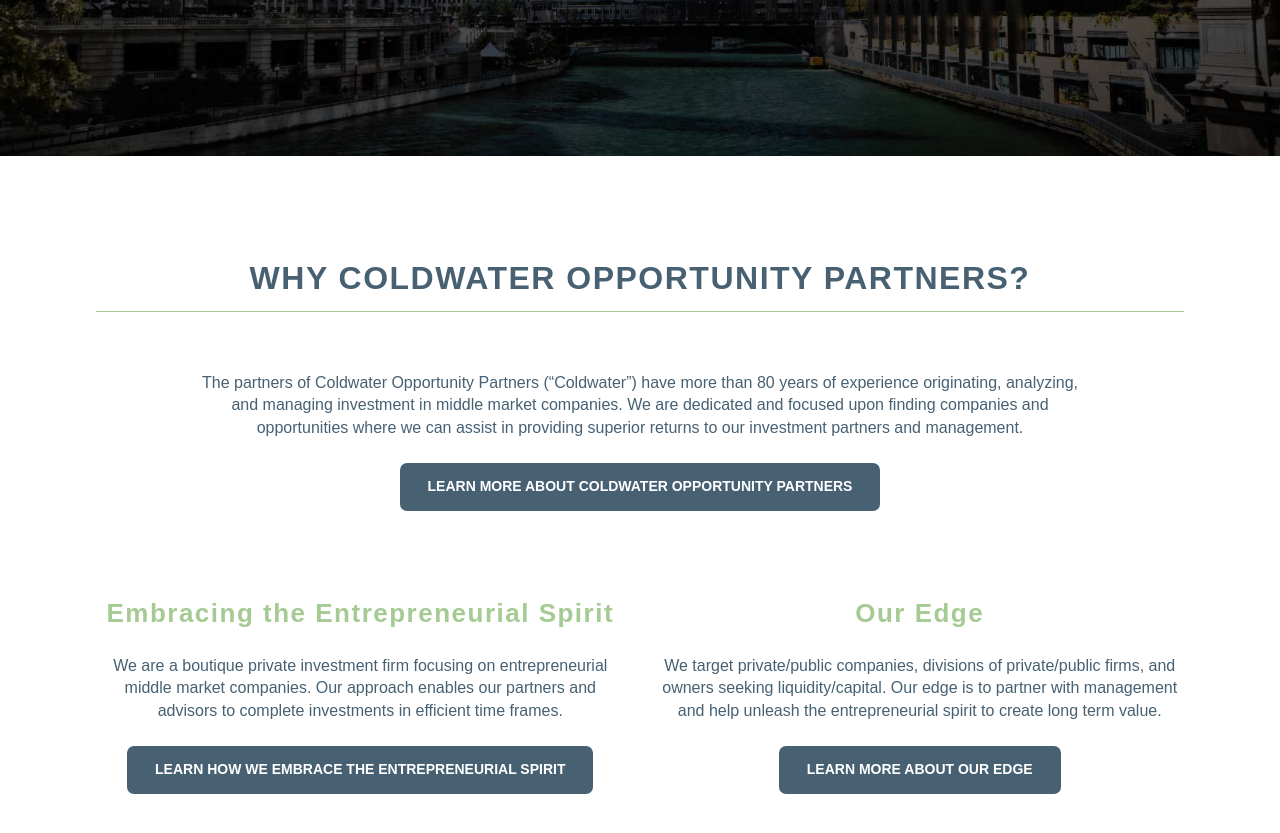
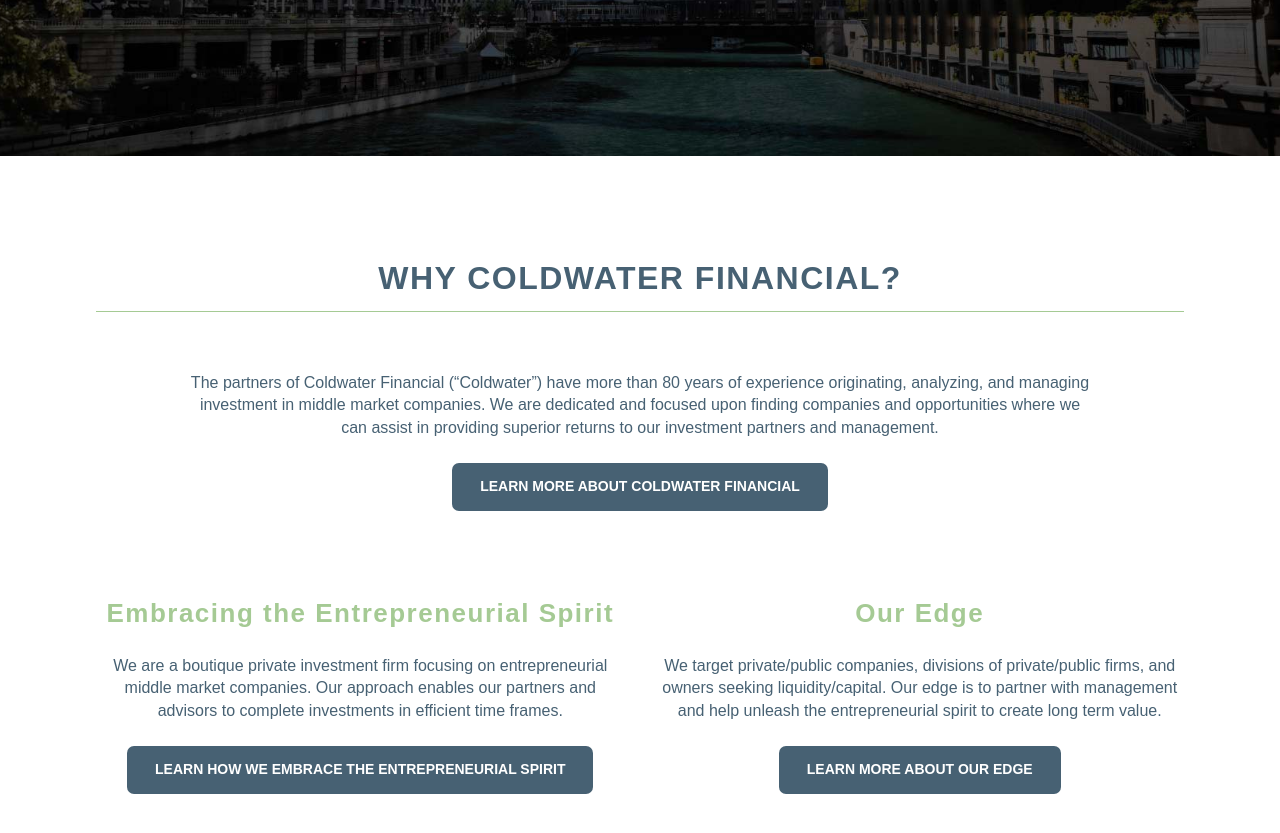
Before and after one commit to cwfin/coldwater, a Jekyll site: the page built from src/index.html, in a window 1280 px wide and 900 px high, scrolled down 724 px. Shown: the top 833 px of the window. Built offline with Jekyll 4.4.1, drawn with Linux system fonts in a browser that asks for light colours; nearby versions of some CDN libraries; some of the changed text lies outside the part shown.

Commit message:
removed partners; updated home page references to "coldwater financial"

```diff
--- a/src/index.html
+++ b/src/index.html
@@ -6,7 +6,7 @@
 <section id="home-header" class="hero b b--centered b--background-image">
       <div class="vertically-center">
         <div class="hero__logo">
-            <img src="/img/cop-logo.png" alt="Coldwater Opportunity Partners Logo" />
+            <img src="/img/cop-logo.png" alt="Coldwater Financal Logo" />
             <div class="hero__logo-line"><div></div></div>
         </div>
 
@@ -21,10 +21,10 @@
 
 <section class="b b--centered b--single b--no-margin">
     <div class="b__container">
-        <h1 class="header header--underline">Why Coldwater Opportunity Partners?</h1>
+        <h1 class="header header--underline">Why Coldwater Financial?</h1>
         <div class="b__cell">
-            <p>The partners of Coldwater Opportunity Partners (“Coldwater”) have more than 80 years of experience originating, analyzing, and managing investment in middle market companies. We are dedicated and focused upon finding companies and opportunities where we can assist in providing superior returns to our investment partners and management.</p>
-            <p><a href="/why-coldwater.html" class="button">Learn More About Coldwater Opportunity Partners</a></p>
+            <p>The partners of Coldwater Financial (“Coldwater”) have more than 80 years of experience originating, analyzing, and managing investment in middle market companies. We are dedicated and focused upon finding companies and opportunities where we can assist in providing superior returns to our investment partners and management.</p>
+            <p><a href="/why-coldwater.html" class="button">Learn More About Coldwater Financial</a></p>
         </div>
         <div class="b__split">
             <div class="b__cell">
@@ -41,7 +41,7 @@
     </div>
 </section>
 
-<section class="b b--centered b--thirds">
+<section class="b b--centered b--single">
     <div class="b__container">
         <h1 class="header header--underline">Partners</h1>
         {% for partner in site.data.partners %}
```
Also changed, not shown: src/_data/partners.yml (+1 -13 lines), src/bios/james-honan.md (deleted, +0 -14 lines), src/bios/michael-ryan.md (deleted, +0 -11 lines).
